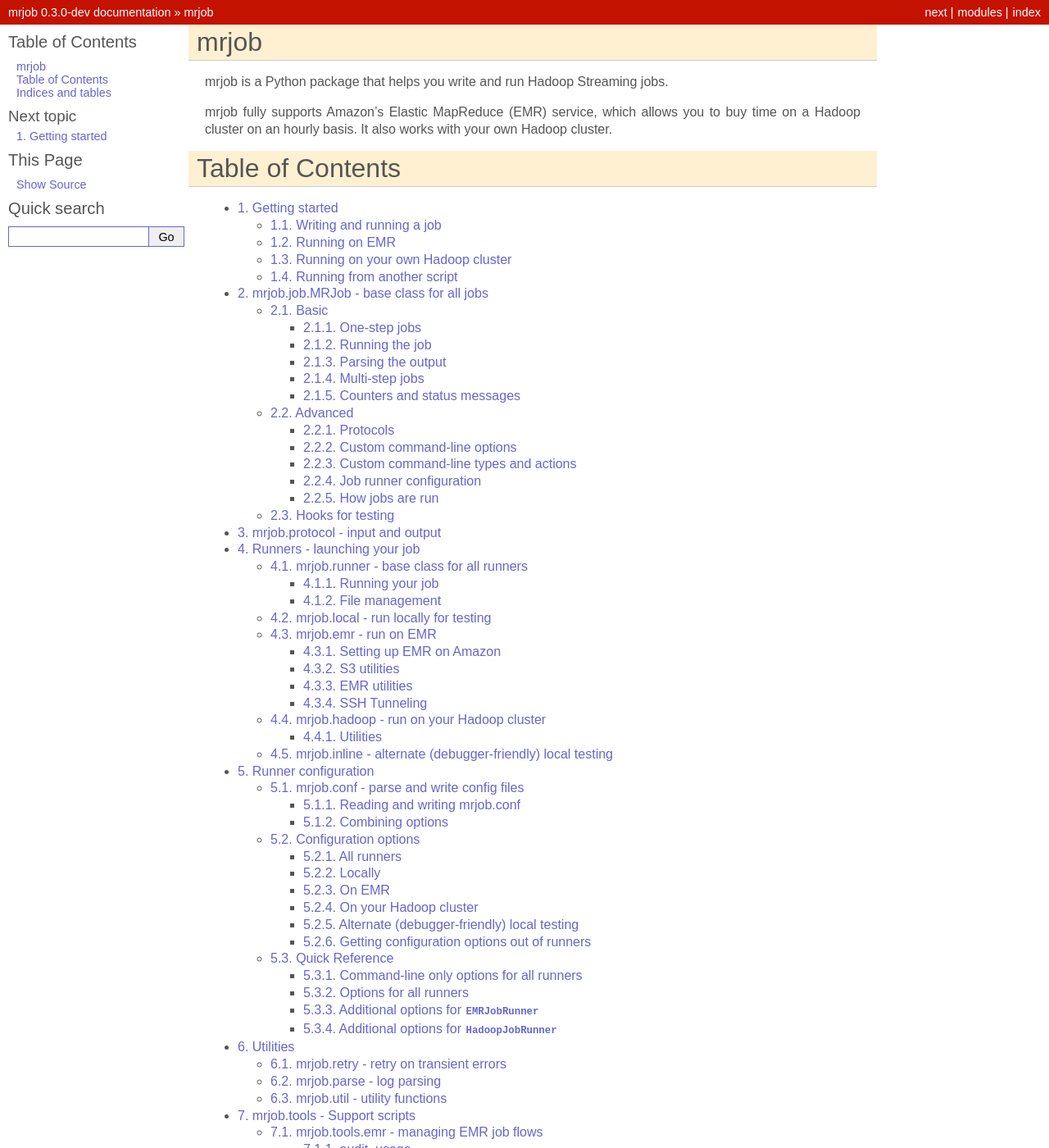
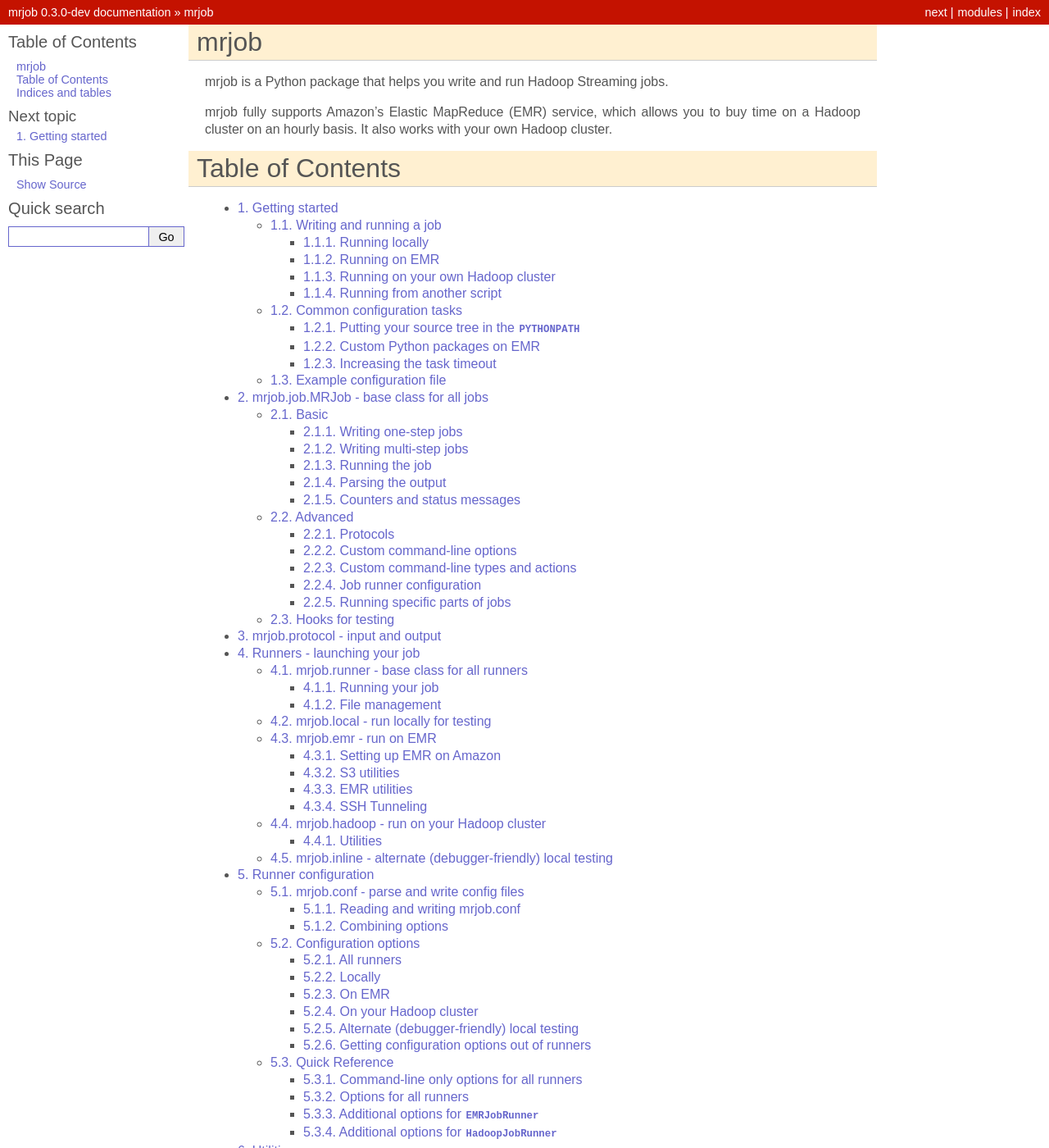
Before and after one commit to Yelp/mrjob, a Sphinx documentation site: the page built from docs/index.rst, in a window 1280 px wide and 1400 px high. Shown: the whole window at 82% size. Built offline with Sphinx 7.4.7, drawn with Linux system fonts in a browser that asks for light colours; some of the changed lines change nothing that is shown; some of the changed text lies outside the part shown.

Commit message:
Attempts at improving config documentation. Attempts to address #14.

```diff
--- a/docs/index.rst
+++ b/docs/index.rst
@@ -24,6 +24,7 @@
     configs.rst
     utils.rst
     tools.rst
+    compat.rst
 
 Indices and tables
 ==================
--- a/docs/job.rst
+++ b/docs/job.rst
@@ -11,14 +11,19 @@
 
 .. autoclass:: MRJob
 
-One-step jobs
-^^^^^^^^^^^^^^^^
+Writing one-step jobs
+^^^^^^^^^^^^^^^^^^^^^
 .. automethod:: MRJob.mapper
 .. automethod:: MRJob.reducer
 .. automethod:: MRJob.mapper_init
 .. automethod:: MRJob.mapper_final
 .. automethod:: MRJob.reducer_init
 .. automethod:: MRJob.reducer_final
+
+Writing multi-step jobs
+^^^^^^^^^^^^^^^^^^^^^^^
+.. automethod:: MRJob.steps
+.. automethod:: MRJob.mr
 
 Running the job
 ^^^^^^^^^^^^^^^
@@ -29,11 +34,6 @@
 Parsing the output
 ^^^^^^^^^^^^^^^^^^
 .. automethod:: MRJob.parse_output_line
-
-Multi-step jobs
-^^^^^^^^^^^^^^^
-.. automethod:: MRJob.steps
-.. automethod:: MRJob.mr
 
 Counters and status messages
 ^^^^^^^^^^^^^^^^^^^^^^^^^^^^
@@ -98,8 +98,8 @@
 .. automethod:: MRJob.generate_file_upload_args
 .. automethod:: MRJob.mr_job_script
 
-How jobs are run
-^^^^^^^^^^^^^^^^
+Running specific parts of jobs
+^^^^^^^^^^^^^^^^^^^^^^^^^^^^^^
 .. automethod:: MRJob.run_job
 .. automethod:: MRJob.run_mapper
 .. automethod:: MRJob.run_reducer
--- a/docs/writing-and-running.rst
+++ b/docs/writing-and-running.rst
@@ -44,6 +44,9 @@
     if __name__ == '__main__':
         MRWordCounter.run()
 
+Running locally
+^^^^^^^^^^^^^^^
+
 To test the job locally, just run::
 
    python your_mr_job_sub_class.py < log_file_or_whatever > output
@@ -68,7 +71,7 @@
 See :py:mod:`mrjob.examples` for more examples.
 
 Running on EMR
---------------
+^^^^^^^^^^^^^^
 
 * Set up your Amazon Account (see :ref:`amazon-setup`)
 * Set :envvar:`AWS_ACCESS_KEY_ID` and :envvar:`AWS_SECRET_ACCESS_KEY`
@@ -77,7 +80,7 @@
     python your_mr_job_sub_class.py -r emr < input > output
 
 Running on your own Hadoop cluster
-----------------------------------
+^^^^^^^^^^^^^^^^^^^^^^^^^^^^^^^^^^
 
 * Set up a hadoop cluster (see http://hadoop.apache.org/common/docs/current/)
 * If running Python 2.5 on your cluster, install the :py:mod:`simplejson` module on all nodes. (Recommended but not required for Python 2.6+)
@@ -87,7 +90,7 @@
     python your_mr_job_sub_class.py -r hadoop < input > output
 
 Running from another script
----------------------------
+^^^^^^^^^^^^^^^^^^^^^^^^^^^
 
 Use :py:meth:`~mrjob.job.MRJob.make_runner` to run an
 :py:class:`~mrjob.job.MRJob` from another Python script::
@@ -100,3 +103,65 @@
         for line in runner.stream_output():
             key, value = mr_job.parse_output_line(line)
             ... # do something with the parsed output
+
+Common configuration tasks
+--------------------------
+
+Putting your source tree in the :envvar:`PYTHONPATH`
+^^^^^^^^^^^^^^^^^^^^^^^^^^^^^^^^^^^^^^^^^^^^^^^^^^^^
+
+If your job spans multiple files, you can create a tarball of your source tree
+and use ``python_archives`` to have it decompressed and added to the
+:envvar:`PYTHONPATH`::
+
+    runners:
+      emr:  # this will work for any runner
+        python_archives:
+        - my-src-tree.tar.gz
+
+It will probably be convenient to have the tarball generated by your build
+process.
+
+Custom Python packages on EMR
+^^^^^^^^^^^^^^^^^^^^^^^^^^^^^
+
+There are a couple of ways to install Python packages that are not in the
+standard library. If there is a Debian package, you can add a call to
+``apt-get`` as a ``bootstrap_cmd``::
+
+    runners:
+      emr:
+        bootstrap_cmds:
+        - sudo apt-get install -y python-simplejson
+
+If there is no Debian package or you prefer to use your own tarballs for some
+other reason, you can specify tarballs in ``bootstrap_python_packages``, which
+supports glob syntax::
+
+    runners:
+      emr:
+        bootstrap_python_packages:
+        - $MY_SOURCE_TREE/emr_packages/*.tar.gz
+
+Increasing the task timeout
+^^^^^^^^^^^^^^^^^^^^^^^^^^^
+
+If your mappers or reducers take a long time to process a single step, you may
+want to increase the amount of time Hadoop lets them run before failing them
+as timeouts. You can do this with ``jobconf`` and the version-appropriate
+Hadoop environment variable. For example, this configuration will set the
+timeout to one hour::
+
+    runners:
+        hadoop: # this will work for any Hadoop-based runner
+            jobconf:
+                # Hadoop 0.18
+                mapred.task.timeout: 3600000
+                # Hadoop 0.21
+                mapreduce.task.timeout: 3600000
+
+Example configuration file
+--------------------------
+
+.. include:: ../mrjob.conf.example
+    :literal:
```
Also changed, not shown: 1 other file.
